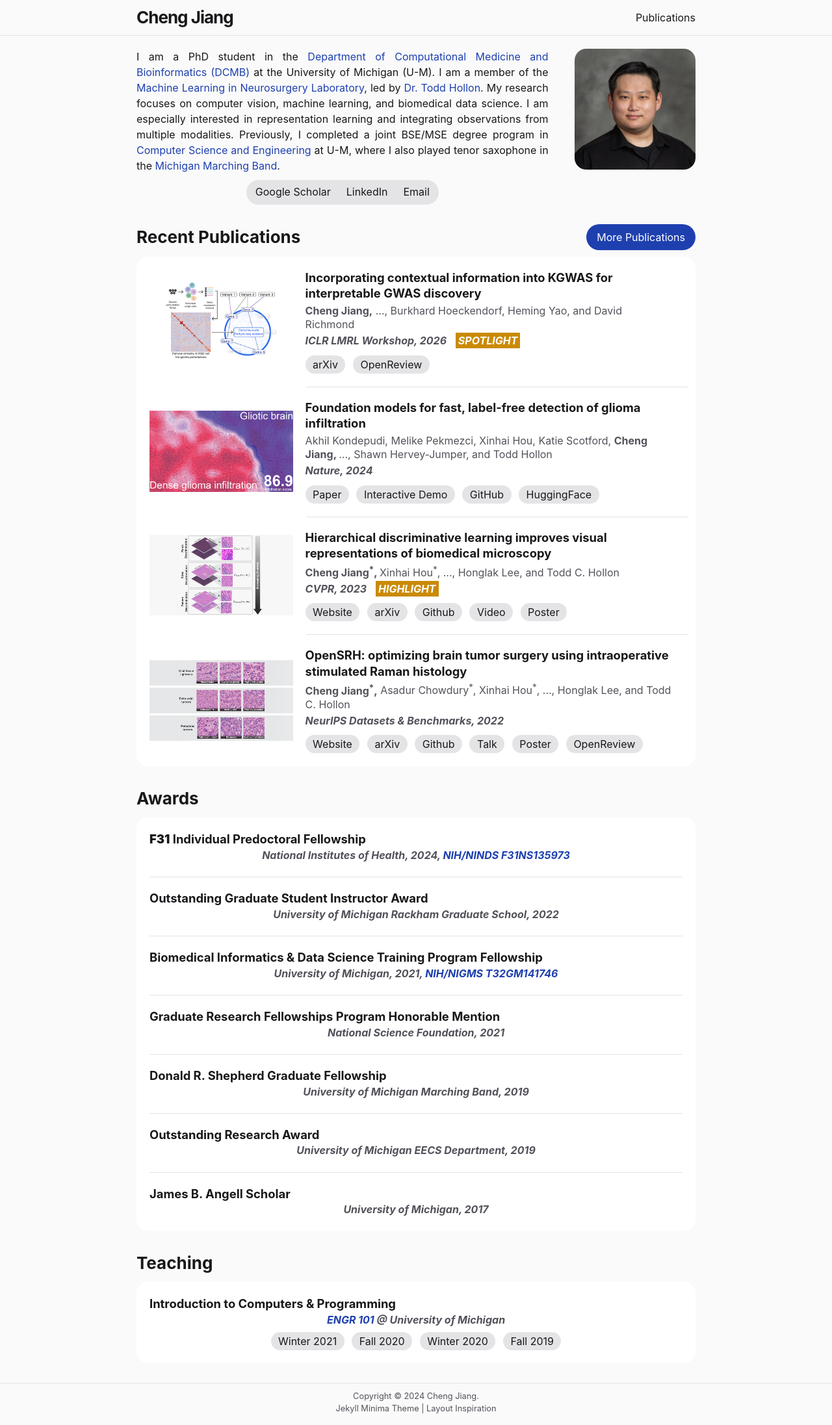
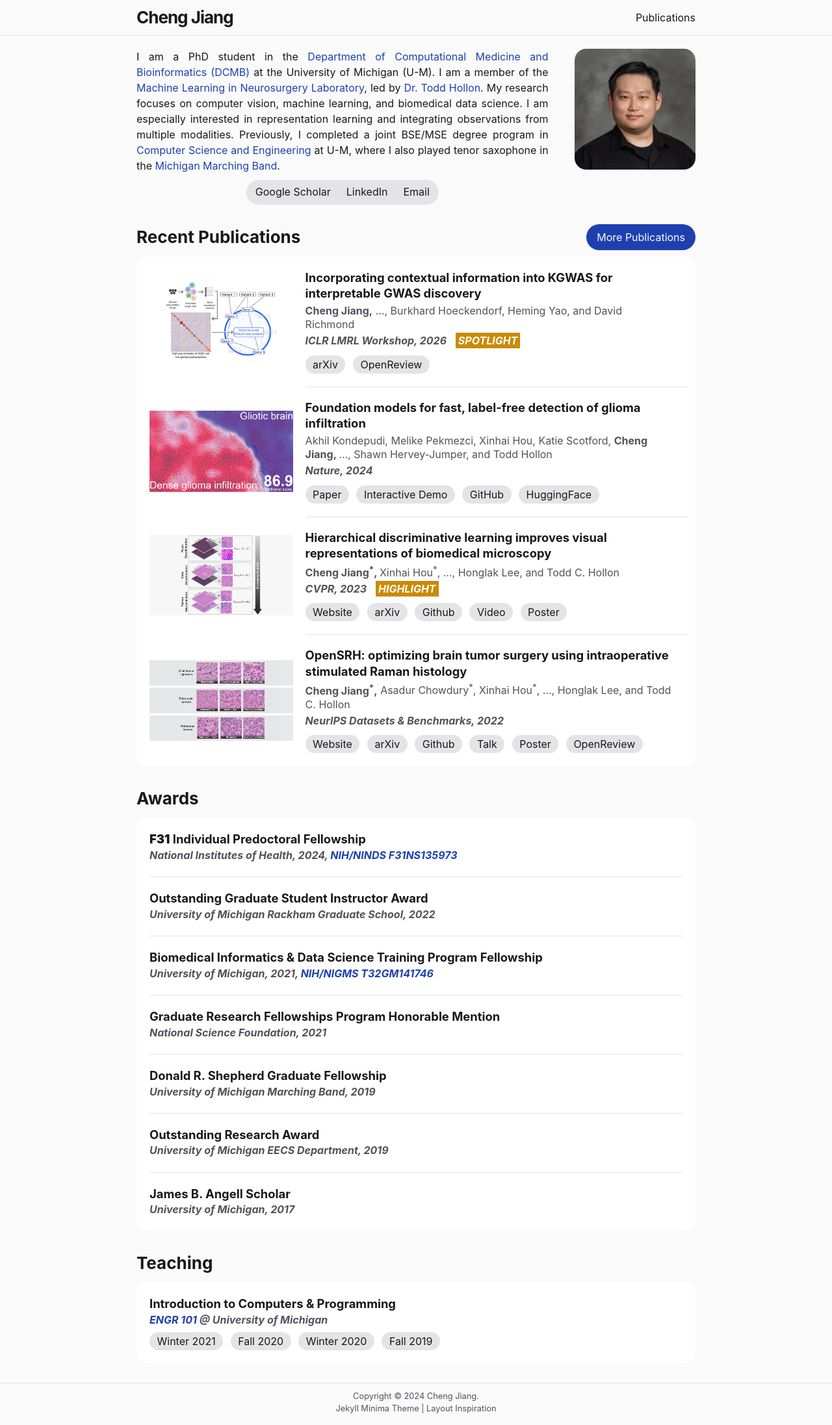
Before and after one commit to chengjia63/chengjia63.github.io, a Jekyll site: the page built from index.md, in a window 1280 px wide. Shown: the whole page at 65% size. Built offline with Jekyll 4.4.1, drawn with Linux system fonts in a browser that asks for light colours.

Commit message:
fixed alignment and colors

```diff
--- a/_sass/minima/_content.scss
+++ b/_sass/minima/_content.scss
@@ -235,7 +235,8 @@ img.bio-profile {
     margin: 0;
     padding: $spacing-unit * 2;
     background-color: #ffffff;
-    justify-items: center;
+    justify-items: start;
+    text-align: left;
     width: 100%;
     position: relative;
 }
@@ -294,11 +295,13 @@ img.bio-profile {
     font-size: $base-font-size;
     line-height: 1.35;
     margin: 0 0 $spacing-unit / 6 0;
+    text-align: left;
 }
 
 .teaching-terms {
     display: flex;
     flex-wrap: wrap;
+    justify-content: flex-start;
     gap: $spacing-unit * 0.65 $spacing-unit * 1.15;
     margin-top: $spacing-unit * 0.75;
 }
@@ -554,7 +557,7 @@ button.centerpill {
 
 a.morepill {
     background-color: $link-base-color;
-    color: white;
+    color: $background-color;
     margin: 0px;
     font-size: large;
     padding-top: $spacing-unit * 1;
```
